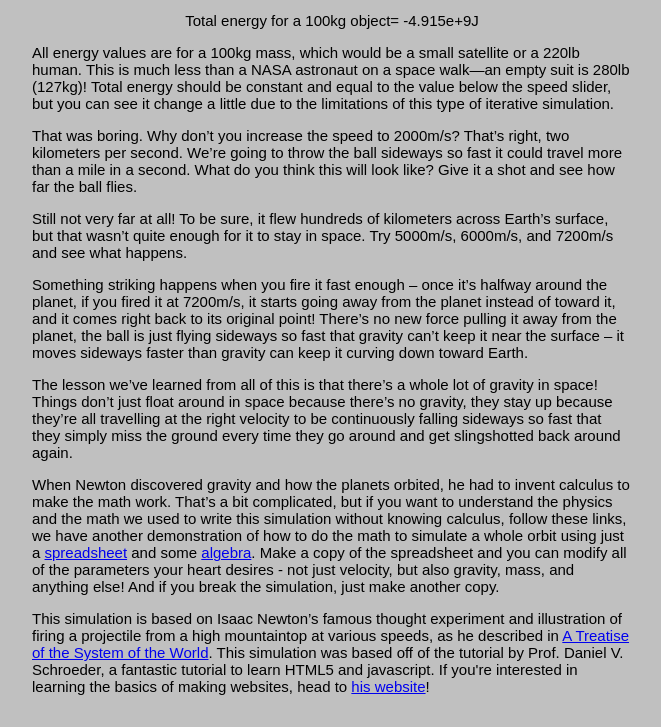
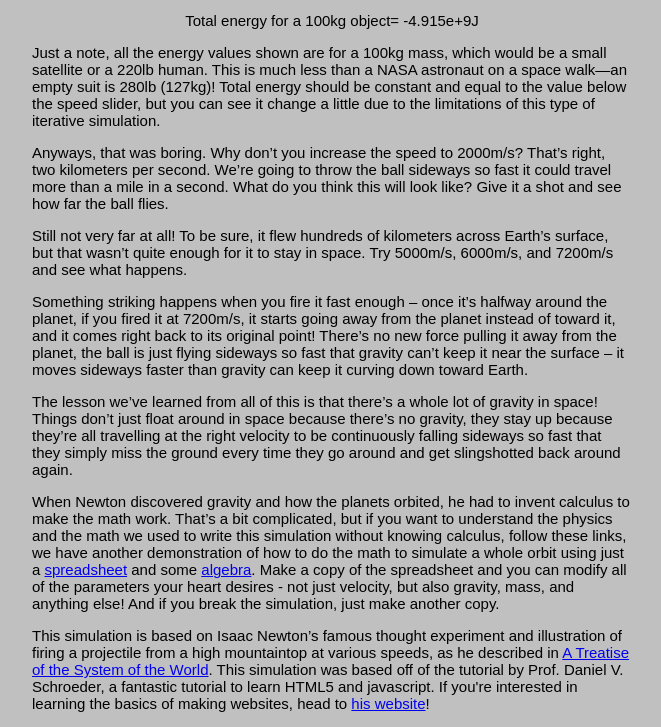
Before and after one commit to moonsaint99/SPSeoh2021, a plain HTML site: page index.html in a window 1280 px wide. Shown: the part 1157-1884 px from the top of the page, without its empty margins (308-969 px from the left). Drawn offline with Linux system fonts and the light colour scheme.

Commit message:
Update index.html

```diff
--- a/index.html
+++ b/index.html
@@ -128,7 +128,7 @@
         <p> Total energy for a 100kg object= <span id="energy"></span>J</p>
     </div>
 
-  	<p> All energy values are for a 100kg mass, which would be a small
+  	<p>Just a note, all the energy values shown are for a 100kg mass, which would be a small
 	satellite or a 220lb human. This is much less than a NASA astronaut
 	on a space walk—an empty suit is 280lb (127kg)! Total energy should
 	be constant and equal to the value below the speed slider, but you
@@ -136,7 +136,7 @@
 	iterative simulation.</p>
 
     <p>
-        That was boring. Why don’t you increase the speed to 2000m/s? That’s right, two kilometers per second. We’re going to throw the ball sideways so fast it could travel more than a mile in a second. What do you think this will look like? Give it a shot and see how far the ball flies.
+        Anyways, that was boring. Why don’t you increase the speed to 2000m/s? That’s right, two kilometers per second. We’re going to throw the ball sideways so fast it could travel more than a mile in a second. What do you think this will look like? Give it a shot and see how far the ball flies.
     </p>
 
     <p>
```
